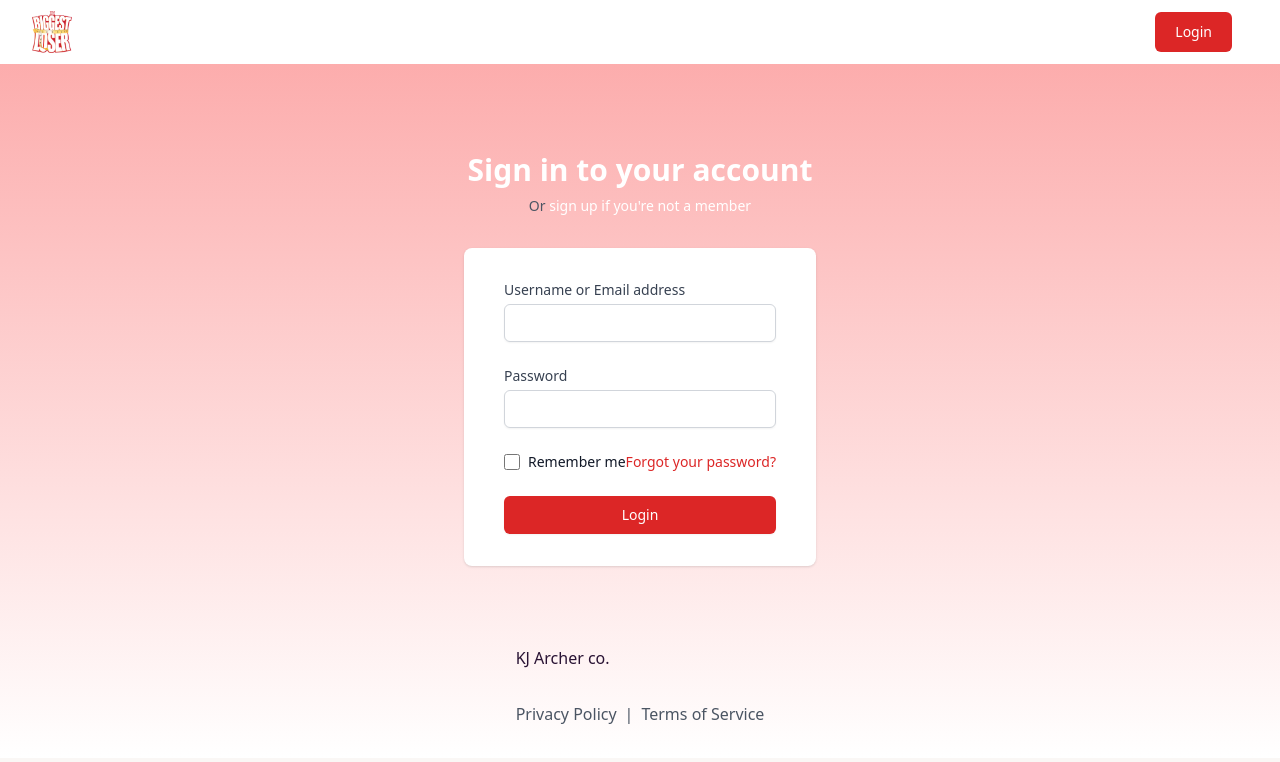
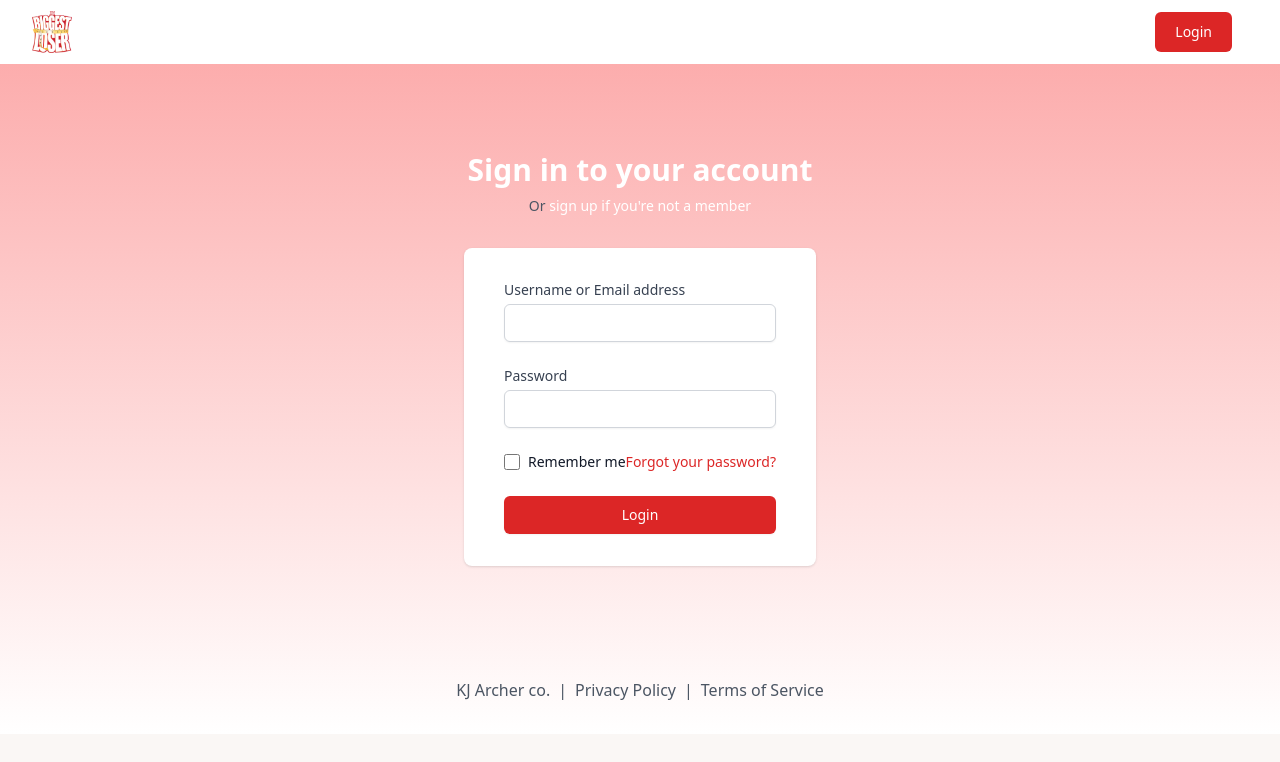
Before and after one commit to Archer261/bl-app, a React (Vite) app in the folder front-end/: page /login in a window 1280 px wide. Shown: the top 762 px of the page. Built offline with nearby package versions, Linux system fonts and the light colour scheme.

Commit message:
Update Footer.jsx
kjArcher

```diff
--- a/front-end/src/components/Footer/Footer.jsx
+++ b/front-end/src/components/Footer/Footer.jsx
@@ -4,9 +4,10 @@ const Footer = () => {
     return (
         <footer className="py-8 px-4">
             <div className="flex flex-wrap justify-center md:justify-between space-y-4 md:space-y-0 md:flex-nowrap md:space-x-6">
-KJ Archer co.
             </div>
             <div className="mt-8 text-center">
+                <a href="#" className="text-gray-600 hover:text-gray-800">KJ Archer co.</a>
+                <span className="text-gray-600 mx-2">|</span>
                 <a href="#" className="text-gray-600 hover:text-gray-800">Privacy Policy</a>
                 <span className="text-gray-600 mx-2">|</span>
                 <a href="#" className="text-gray-600 hover:text-gray-800">Terms of Service</a>
```
